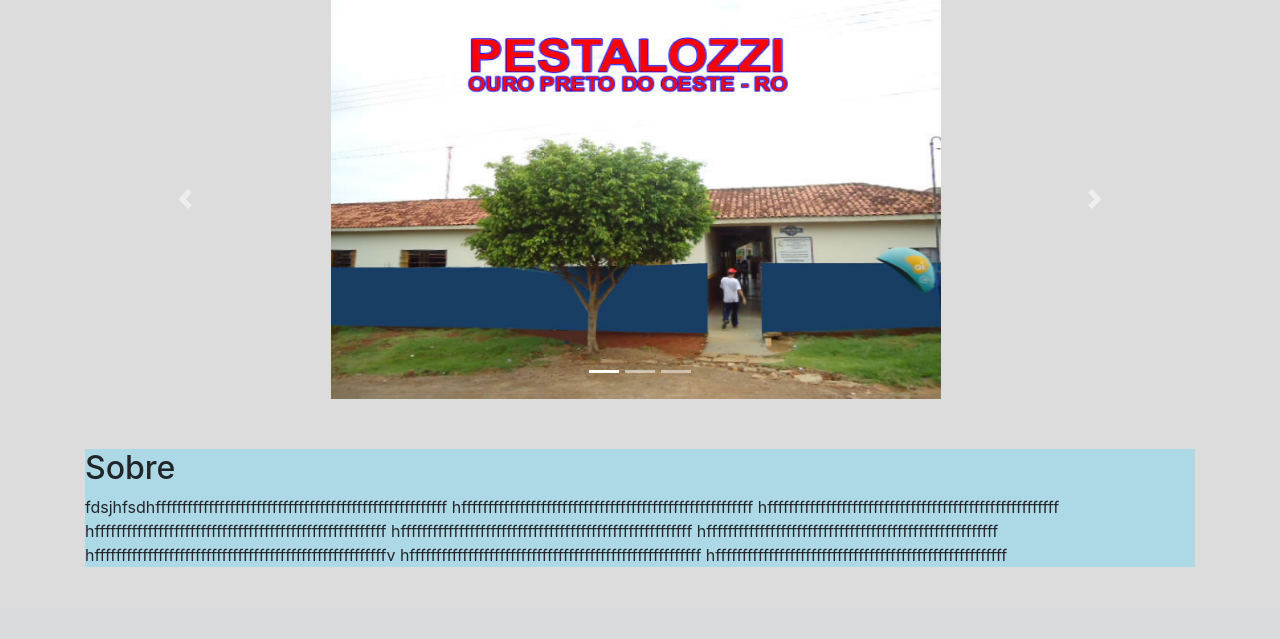
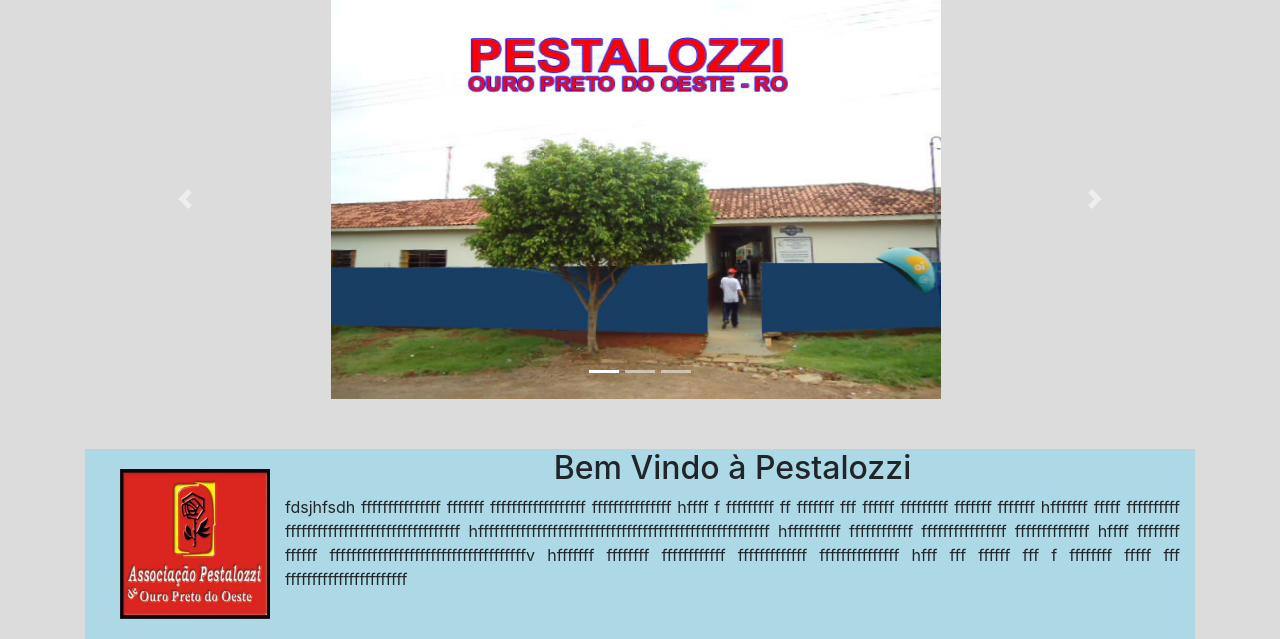
Before and after one commit to gabrielpedrosa/foperoma-php, a PHP site: page / in a window 1280 px wide. Shown: the part 191-830 px from the top of the page. Before the commit the page ends 758 px from the top, so only its background shows below. Run offline with PHP 8.4, Linux system fonts and the light colour scheme.

Commit message:
Modificaçoes css

```diff
--- a/css/index.css
+++ b/css/index.css
@@ -51,3 +51,16 @@
 .sobre{
   background-color: lightblue;
 }
+.escola{
+  width: 150px;
+  height: 150px;
+  position: relative;
+  margin:20px;
+}
+.texto{
+  position: relative;
+  text-align: center;
+}
+p{
+  text-align: justify;
+}
--- a/index.php
+++ b/index.php
@@ -23,7 +23,7 @@
             <a class="nav-item nav-link disabled" href="#">Disabled</a>
           </div>
           <div class="collapse navbar-collapse login">
-            <button class="btn btn-outline-primary"><a class="nounderline"href="login.php">Login</a></button>
+            <a class="nounderline"href="login.php"><button class="btn btn-outline-primary">Login</button></a>
           </div>
         </div>
 
@@ -62,19 +62,22 @@
         </div>
       </div>
 
-      <div class="sobre">
-        <h2>Sobre</h2>
-        <P>fdsjhfsdhfffffffffffffffffffffffffffffffffffffffffffffffffffffff
-        hfffffffffffffffffffffffffffffffffffffffffffffffffffffff
+        <div class="sobre input-group">
+          <div class="col-2">
+              <img class="escola" src="img/associacao.jpg" alt="escola">
+          </div>
+          <div class="texto col-10">
+          <h2>Bem Vindo à Pestalozzi</h2>
+          <P>fdsjhfsdh fffffffffffffff fffffff ffffffffffffffffff fffffffffffffff
+           hffff f fffffffff ff fffffff fff ffffff fffffffff fffffff fffffff
+        hfffffff fffff ffffffffff fffffffffffffffffffffffffffffffff
       hfffffffffffffffffffffffffffffffffffffffffffffffffffffff
-    hfffffffffffffffffffffffffffffffffffffffffffffffffffffff
-  hfffffffffffffffffffffffffffffffffffffffffffffffffffffff
-hfffffffffffffffffffffffffffffffffffffffffffffffffffffff
-hfffffffffffffffffffffffffffffffffffffffffffffffffffffffv
-hfffffffffffffffffffffffffffffffffffffffffffffffffffffff
-hfffffffffffffffffffffffffffffffffffffffffffffffffffffff</p>
-
-    </div>
+    hffffffffff ffffffffffff ffffffffffffffff   ffffffffffffff
+  hffff  ffffffff ffffff fffffffffffffffffffffffffffffffffffffv
+  hfffffff ffffffff ffffffffffff fffffffffffff  fffffffffffffff
+  hfff fff ffffff fff f  ffffffff fffff fff fffffffffffffffffffffff</p>
+        </div>
+      </div>
     </div>
 
     <script src="https://code.jquery.com/jquery-3.3.1.slim.min.js"></script>
```
Also changed, not shown: img/associacao.jpg (added).
